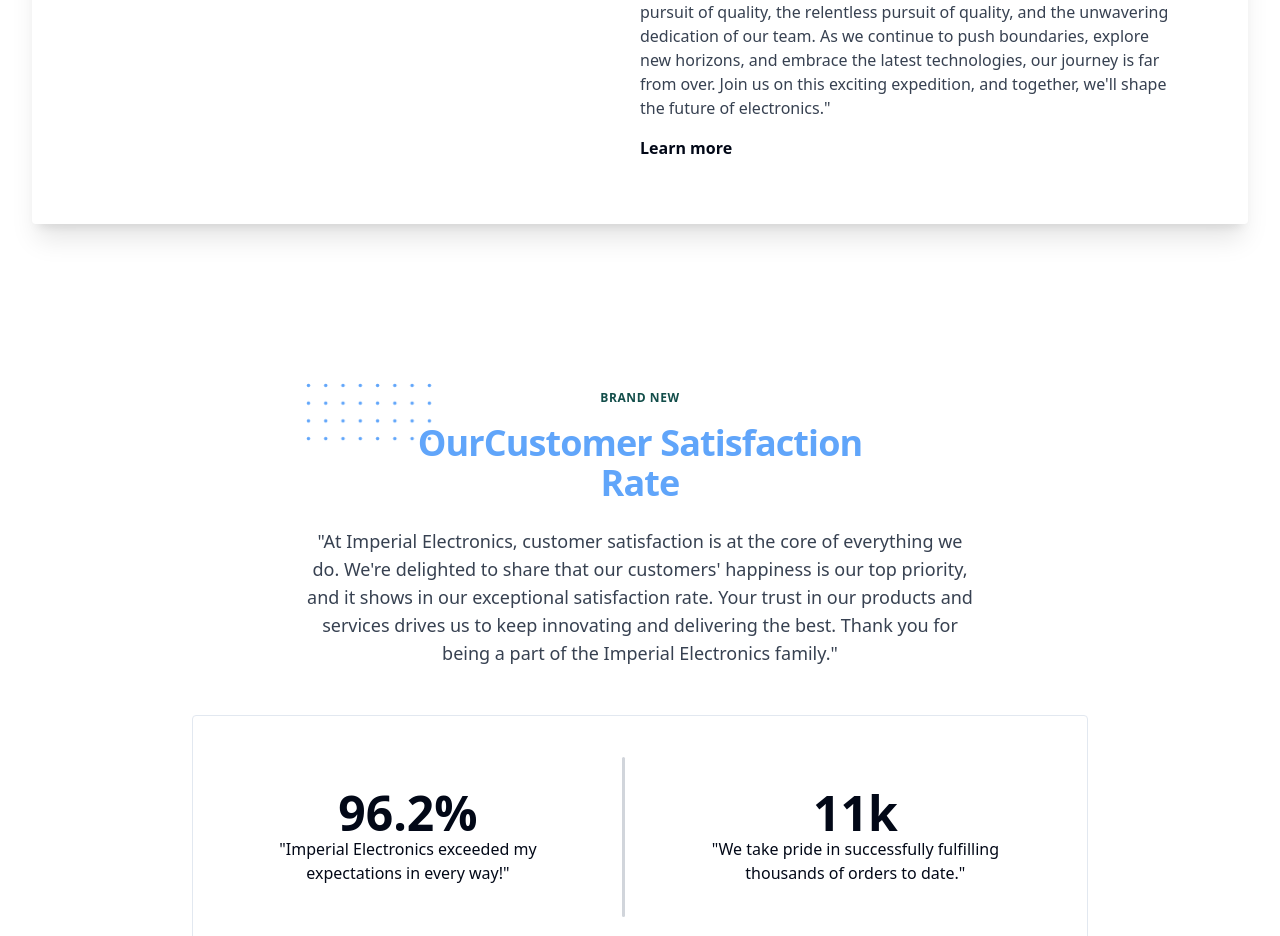
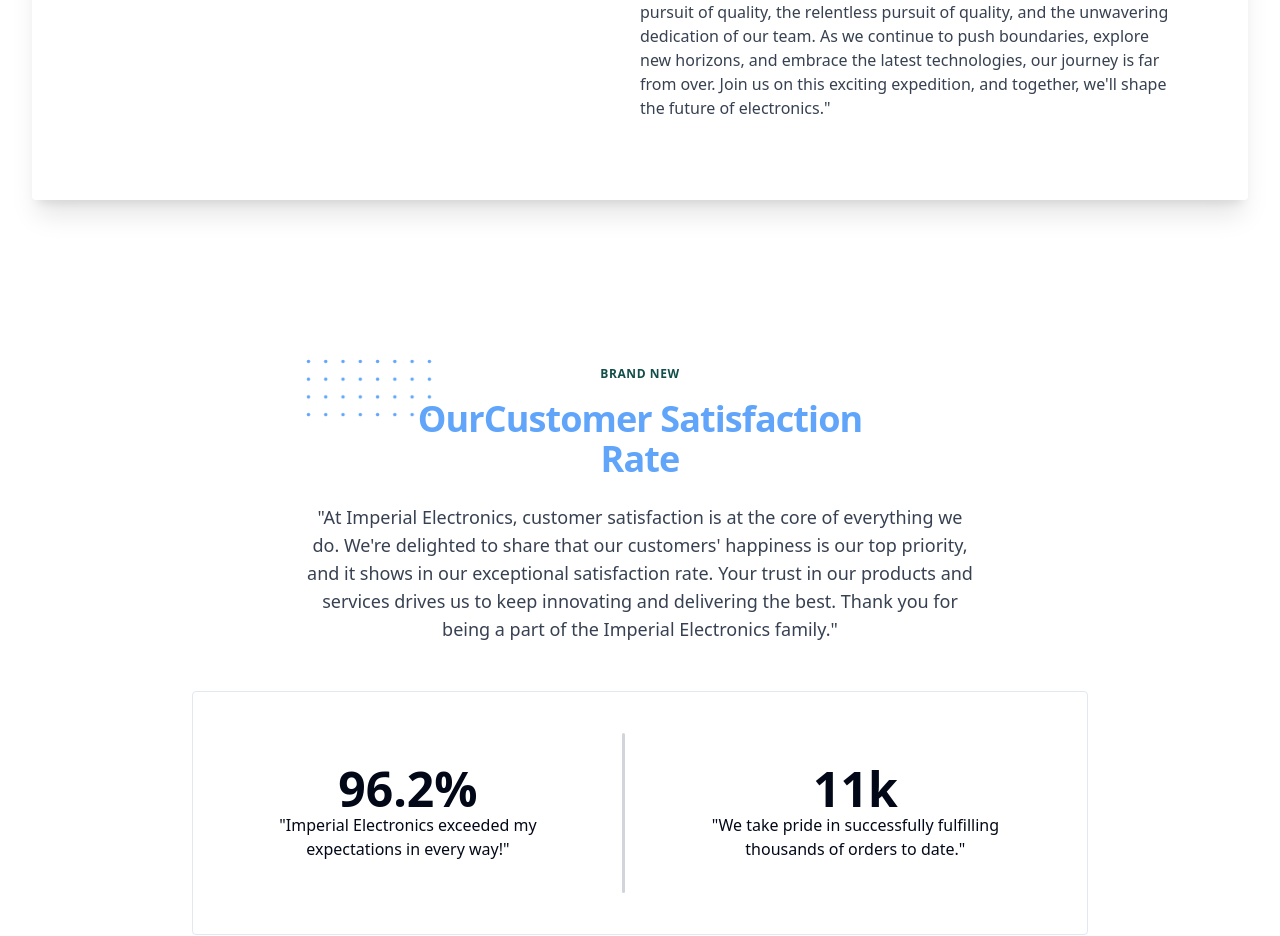
Before and after one commit to xNOVA2/Imperial, a Next.js app: page /AboutUs in a window 1280 px wide. Shown: the part 1081-2017 px from the top of the page. Built offline with nearby package versions, Linux system fonts and the light colour scheme; no server answers.

Commit message:
Pleaes deploy work

```diff
--- a/app/(About Page)/AboutUs/page.tsx
+++ b/app/(About Page)/AboutUs/page.tsx
@@ -3,11 +3,11 @@
 import Image from "next/image";
 import Link from "next/link";
 
-export default function  page  () {
+export default function AboutUs() {
   return (
     <>
-        <Navbar/>
-        <ComapanyBar/>
+      <Navbar />
+      <ComapanyBar />
       <div className="px-4 py-16 mx-auto sm:max-w-xl md:max-w-full lg:max-w-screen-xl md:px-24 lg:px-8 lg:py-20">
         <div className="grid gap-10 lg:grid-cols-2">
           <div className="flex flex-col justify-center md:pr-8 xl:pr-0 lg:max-w-lg">
@@ -128,13 +128,7 @@
               <p className="mb-4 text-base text-gray-700">
                 "At Imperial Electronic, our journey began with a vision to revolutionize the world of electronics. Established with a passion for innovation and a commitment to excellence, we embarked on a mission to provide cutting-edge electronic solutions that enhance lives and empower businesses. With years of dedication and expertise, we have grown into a trusted name in the industry. Our story is a testament to the relentless pursuit of quality, the relentless pursuit of quality, and the unwavering dedication of our team. As we continue to push boundaries, explore new horizons, and embrace the latest technologies, our journey is far from over. Join us on this exciting expedition, and together, we'll shape the future of electronics."
               </p>
-            <a
-              href="/"
-              aria-label=""
-              className="inline-flex items-center font-semibold transition-colors duration-200 text-deep-purple-accent-400 hover:text-deep-purple-800"
-            >
-              Learn more
-            </a>
+
             </div>
           </div>
         </div>
@@ -214,7 +208,7 @@
           "These genuine reviews, sourced from Google and Google Analytics, stand as a true representation of our customers' satisfaction and trust in our brand."
         </p>
       </div>
-      <Footer/>
+      <Footer />
     </>
 
   );
--- a/app/AdminPanel/page.tsx
+++ b/app/AdminPanel/page.tsx
@@ -3,7 +3,7 @@
 import { ArrowRight } from 'lucide-react'
 import { useRouter } from 'next/navigation'
 
-export default function page() {
+export default function AdminPanel() {
   const [Form, setForm] = useState({
     email:"",
     password:""
```
Also changed, not shown: .eslintrc.json. Lines whose indentation alone changed are shown as unchanged.
